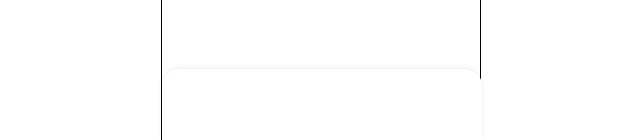
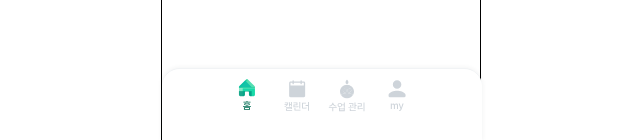
Before and after one commit to Gwasuwon-shot/Tutice_Client, a React (Vite) app: page / in a window 1280 px wide. Shown: the part 660-800 px from the top of the page, without its empty margins (319-959 px from the left). Built offline with nearby package versions, Linux system fonts and the light colour scheme.

Commit message:
[ feat ] 푸터 아이콘 클릭 시 활성화 아이콘으로 변경되도록 구현

```diff
--- a/package.json
+++ b/package.json
@@ -17,6 +17,7 @@
     "react-query": "^3.39.3",
     "react-router-dom": "^6.14.1",
     "recoil": "^0.7.7",
+    "recoil-persist": "^5.1.0",
     "styled-components": "^6.0.1",
     "vite-plugin-svgr": "^3.2.0",
     "vite-tsconfig-paths": "^4.2.0"
--- a/src/components/common/TeacherFooter.tsx
+++ b/src/components/common/TeacherFooter.tsx
@@ -1,15 +1,48 @@
 import { useState } from "react";
 import styled from "styled-components";
-import { TEACHER_FOOTER } from "../../core/teacherFooter";
+import {
+  CalendarActiveTeacherFooterIc,
+  CalendarTeacherFooterIc,
+  ClassManagingActiveTeacherFooterIc,
+  ClassManagingTeacherFooterIc,
+  HomeActiveTeacherFooterIc,
+  HomeTeacherFooterIc,
+  MyActiveTeacherFooterIc,
+  MyTeacherFooterIc,
+} from "../../assets";
+import { TEACHER_FOOTER, TEACHER_FOOTER_CATEGORY } from "../../core/teacherFooter";
 import { TeacherFooterType } from "../../type/teacherFooterType";
 
 export default function TeacherFooter() {
   const [teacherFooterList, setTeacherFooterList] = useState<TeacherFooterType[]>(TEACHER_FOOTER);
 
+  function showTeacherFooterIcon(category: string, isMoved: boolean) {
+    switch (category) {
+      case TEACHER_FOOTER_CATEGORY.home:
+        return isMoved ? <HomeActiveTeacherFooterIc /> : <HomeTeacherFooterIc />;
+      case TEACHER_FOOTER_CATEGORY.calendar:
+        return isMoved ? <CalendarActiveTeacherFooterIc /> : <CalendarTeacherFooterIc />;
+      case TEACHER_FOOTER_CATEGORY.classManaging:
+        return isMoved ? <ClassManagingActiveTeacherFooterIc /> : <ClassManagingTeacherFooterIc />;
+      case TEACHER_FOOTER_CATEGORY.my:
+        return isMoved ? <MyActiveTeacherFooterIc /> : <MyTeacherFooterIc />;
+      default:
+        return;
+    }
+  }
+
+  function handleMoveToPage(id: number) {
+    setTeacherFooterList(
+      teacherFooterList.map((list) => (list.id === id ? { ...list, isMoved: true } : { ...list, isMoved: false })),
+    );
+  }
+
   return (
     <TeacherFooterWrapper>
       {teacherFooterList.map(({ id, category, isMoved }) => (
-        <i key={id}>{}</i>
+        <i key={id} onClick={() => handleMoveToPage(id)}>
+          {showTeacherFooterIcon(category, isMoved)}
+        </i>
       ))}
     </TeacherFooterWrapper>
   );
```
Also changed, not shown: src/atom/teacherFooterCategory.ts (added, +10 -0 lines), 1 other file (tests, documents, lock files or other folders).
